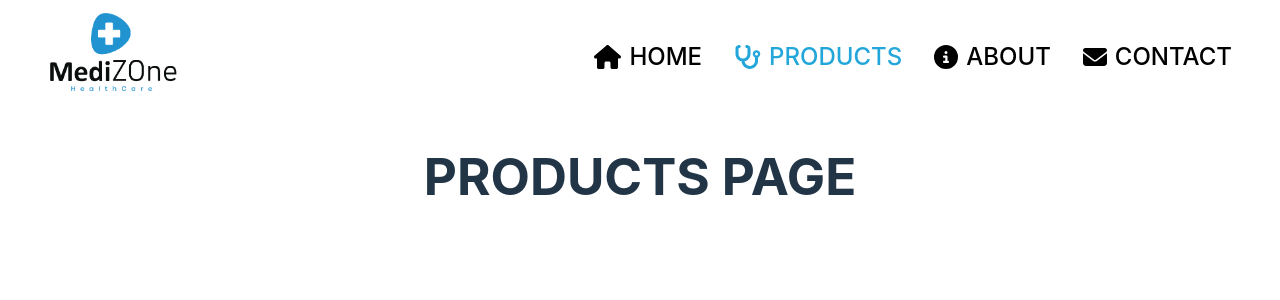
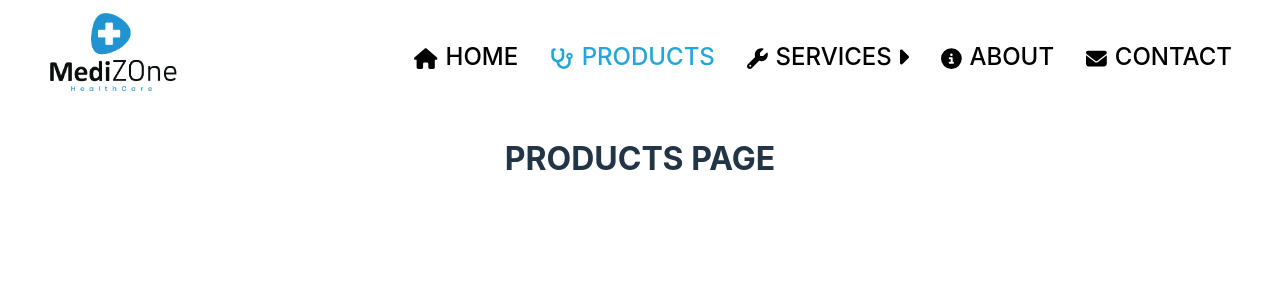
Before and after one commit to AudunRoald/MediZOne, a React (Vite) app: page /products in a window 1280 px wide. Shown: the top 300 px of the page. Built offline with nearby package versions, Linux system fonts and the light colour scheme.

Commit message:
Working on the dropdown menu

```diff
--- a/src/components/layout/header/header.css
+++ b/src/components/layout/header/header.css
@@ -4,6 +4,7 @@ header {
   display: flex;
   justify-content: space-between;
   max-height: 150px;
+  max-width: 100vw;
   padding: 0.8em 5em;
 }
 
--- a/src/components/layout/navigation/NavigationList.jsx
+++ b/src/components/layout/navigation/NavigationList.jsx
@@ -8,19 +8,30 @@ import {
 
 import "./navigation.css";
 import NavigationLink from "./components/NavigationLink";
+import ServicesDropdown from "./ServicesDropdown";
+import { useState } from "react";
+import DropdownMenu from "./components/DropdownMenu";
 /* import NavigationDropdown from "./NavigationDropdown";
 import { useState } from "react";
 import NavigationItem from "./components/NavigationItem"; */
 
 const NavigationList = () => {
-  /*  const [navigationDropdown, setNavigationDropdown] = useState(false); */
+  const [open, setOpen] = useState(false);
+
+  const toggleDropdown = () => setOpen(!open);
 
   return (
     <ul className="navigationList">
-      <NavigationLink to="/" end icon={faHouse} text="home" />
+      <NavigationLink to="/" icon={faHouse} text="home" />
       <NavigationLink to="/products" icon={faStethoscope} text="products" />
-      <NavigationLink to="/About" icon={faInfoCircle} text="about" />
-      <NavigationLink to="/ContactUs" icon={faEnvelope} text="contact" />
+      <DropdownMenu
+        icon={faWrench}
+        text="services"
+        onClick={toggleDropdown}
+      ></DropdownMenu>
+      {open && <ServicesDropdown />}
+      <NavigationLink to="/about" icon={faInfoCircle} text="about" />
+      <NavigationLink to="/contactUs" icon={faEnvelope} text="contact" />
     </ul>
   );
 };
--- /dev/null
+++ b/src/components/layout/navigation/ServicesDropdown.jsx
@@ -0,0 +1,13 @@
+import { faHand, faWrench } from "@fortawesome/free-solid-svg-icons";
+import NavigationLink from "./components/NavigationLink";
+
+const ServicesDropdown = () => {
+  return (
+    <ul className="dropdownContainer">
+      <NavigationLink to="/repairs" icon={faWrench} text="repairs" />
+      <NavigationLink to="/secondHand" icon={faHand} text="second hand" />
+    </ul>
+  );
+};
+
+export default ServicesDropdown;
--- a/src/components/layout/navigation/components/DropdownItem.jsx
+++ b/src/components/layout/navigation/components/DropdownItem.jsx
@@ -3,7 +3,7 @@ import { FontAwesomeIcon } from "@fortawesome/react-fontawesome";
 const DropdownItem = (props) => {
   return (
     <li className="navigationLink">
-      <FontAwesomeIcon icon={props.icon} className="navLinkIcon" />
+      <FontAwesomeIcon icon={props.icon} className="navigationIcon" />
       <a>{props.text}</a>
     </li>
   );
--- /dev/null
+++ b/src/components/layout/navigation/components/DropdownMenu.jsx
@@ -0,0 +1,25 @@
+import { faCaretDown, faCaretRight } from "@fortawesome/free-solid-svg-icons";
+import { FontAwesomeIcon } from "@fortawesome/react-fontawesome";
+import { useState } from "react";
+
+const DropdownMenu = (props) => {
+  const [open, setOpen] = useState(false);
+
+  const navigationCaretRight = (
+    <FontAwesomeIcon icon={faCaretRight} className="navigationLinkIcon" />
+  );
+
+  const navigationCaretDown = (
+    <FontAwesomeIcon icon={faCaretDown} className="navigationLinkIcon" />
+  );
+
+  return (
+    <ul className="dropdownMenu" onClick={() => setOpen(!open)}>
+      <FontAwesomeIcon icon={props.icon} className="navigationIcon" />
+      <a className="navigationText">{props.text}</a>
+      {open ? navigationCaretDown : navigationCaretRight}
+    </ul>
+  );
+};
+
+export default DropdownMenu;
--- a/src/components/layout/navigation/components/NavigationItem.jsx
+++ b/src/components/layout/navigation/components/NavigationItem.jsx
@@ -3,7 +3,7 @@ import { FontAwesomeIcon } from "@fortawesome/react-fontawesome";
 const NavigationItem = (props) => {
   return (
     <li className="navigationItem">
-      <FontAwesomeIcon icon={props.icon} className="navLinkIcon" />
+      <FontAwesomeIcon icon={props.icon} className="navigationIcon" />
       {props.text}
     </li>
   );
--- a/src/components/layout/navigation/components/NavigationLink.jsx
+++ b/src/components/layout/navigation/components/NavigationLink.jsx
@@ -11,7 +11,7 @@ const NavigationLink = (props) => {
       className="navigationLink"
       onClick={() => setIsActive(!isActive)}
     >
-      <FontAwesomeIcon icon={props.icon} className="navLinkIcon" />
+      <FontAwesomeIcon icon={props.icon} className="navigationIcon" />
       {props.text}
     </NavLink>
   );
--- a/src/components/layout/navigation/navigation.css
+++ b/src/components/layout/navigation/navigation.css
@@ -16,26 +16,62 @@
   padding: 0;
   margin: 0;
   background-color: var(--primaryTransparent);
+  /* position: absolute;
+  right: 2em;
+  top: 2em; */
+}
+
+.dropdownContainerOpen {
+  display: flex;
+  flex-direction: column;
+  position: absolute;
+  top: 100px;
+  max-width: 500px;
+  max-height: 500px;
+  background-color: var(--secondary);
+  opacity: 1;
+}
+
+.dropdownContainerClosed {
+  display: flex;
+  flex-direction: column;
+  position: absolute;
+  top: 100px;
+  max-width: 500px;
+  max-height: 500px;
+  background-color: var(--secondary);
+  opacity: 0;
+}
+
+.navigationLink {
+  text-decoration: none;
 }
 
 .navigationLink,
-.navigationItem {
+.navigationItem,
+.dropdownMenu {
   font-size: 1.5rem;
+  font-weight: 500;
   color: var(--black);
   text-transform: uppercase;
   display: flex;
   align-items: center;
   cursor: pointer;
+  padding: 0;
 }
 
-.navigationLink:hover {
+.navigationLink:hover,
+.navigationItem:hover {
   cursor: pointer;
   color: var(--tertiary);
 }
 
-.navLinkIcon {
+.navigationIcon {
   padding-right: 0.5rem;
+  padding-top: 0.2rem;
   margin: 0 auto;
+  max-height: 1.3rem;
+  text-align: center;
 }
 
 .active {
@@ -53,6 +89,10 @@
 .navigationDropdownContainer,
 .navigationDropdownContainerActive {
   background: var(--primary);
+}
+
+.navigationText {
+  padding-right: 0.3rem;
 }
 
 @media (min-width: 781px) {
--- a/src/index.css
+++ b/src/index.css
@@ -13,48 +13,9 @@
   -moz-osx-font-smoothing: grayscale;
 }
 
-a {
-  font-weight: 500;
-  color: #646cff;
-  text-decoration: inherit;
-}
-a:hover {
-  color: #535bf2;
-}
-
-h1 {
-  font-size: 3.2em;
-  line-height: 1.1;
-}
-
-button {
-  border-radius: 8px;
-  border: 1px solid transparent;
-  padding: 0.6em 1.2em;
-  font-size: 1em;
-  font-weight: 500;
-  font-family: inherit;
-  background-color: #1a1a1a;
-  cursor: pointer;
-  transition: border-color 0.25s;
-}
-button:hover {
-  border-color: #646cff;
-}
-button:focus,
-button:focus-visible {
-  outline: 4px auto -webkit-focus-ring-color;
-}
-
 @media (prefers-color-scheme: light) {
   :root {
     color: #213547;
     background-color: #ffffff;
   }
-  a:hover {
-    color: #747bff;
-  }
-  button {
-    background-color: #f9f9f9;
-  }
 }
```
Also changed, not shown: src/components/layout/navigation/NavigationDropdown.jsx (deleted, +0 -26 lines).
